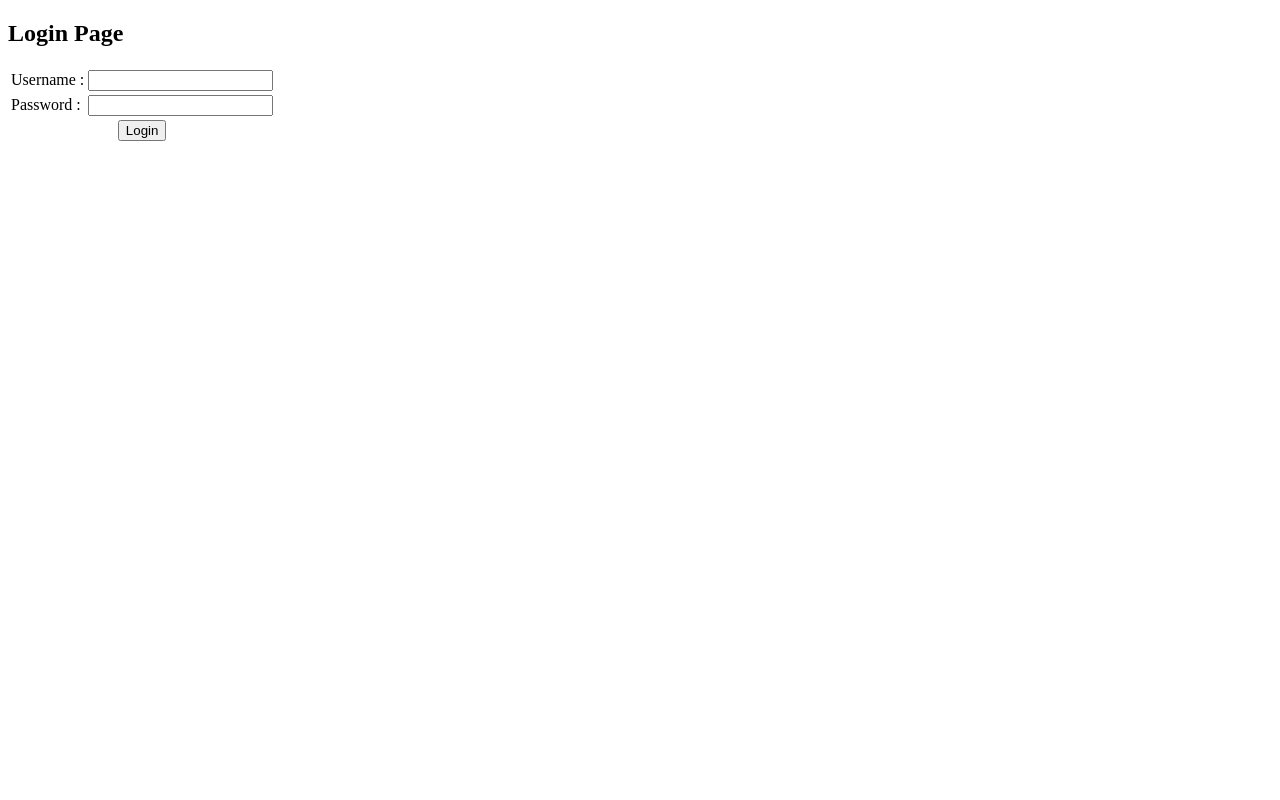
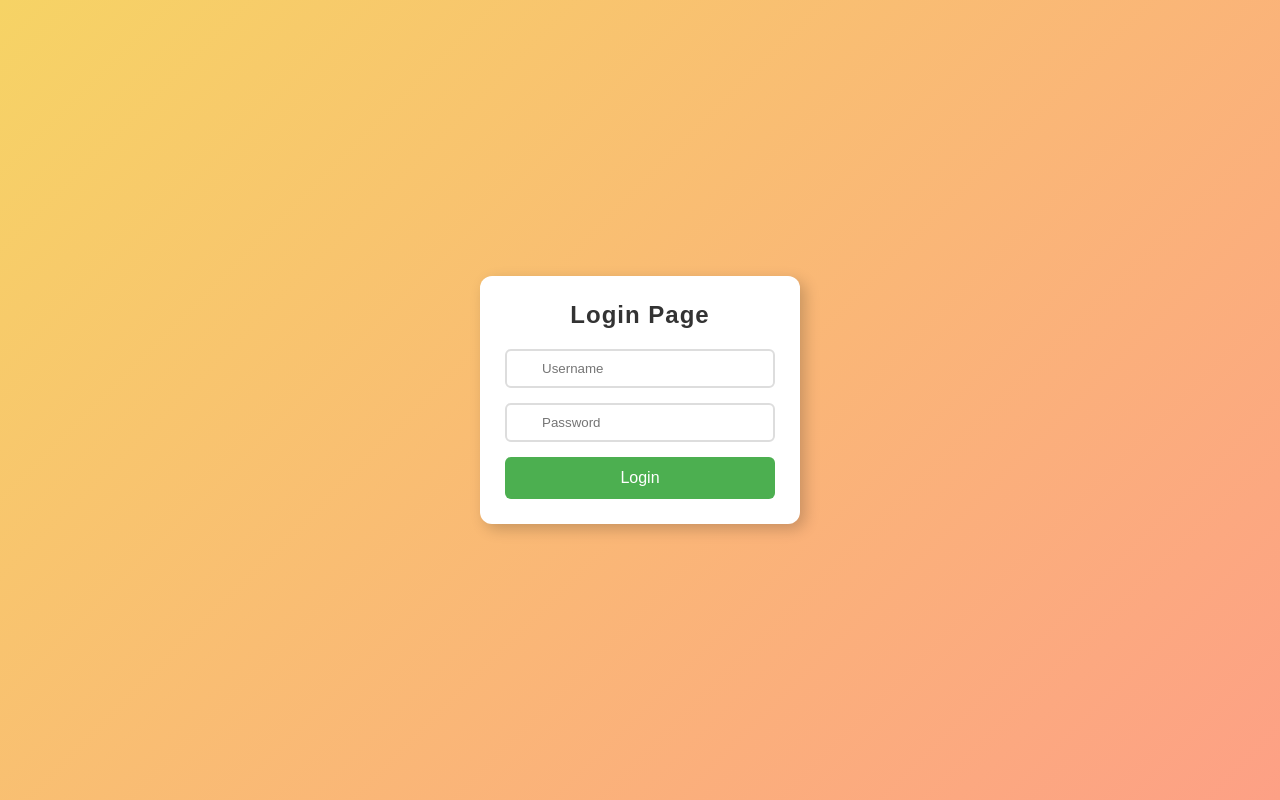
Before and after one commit to NasiHangat/Pemrograman-Web-Azis, a plain HTML site: page Login/index.html in a window 1280 px wide. Drawn offline with Linux system fonts and the light colour scheme.

Commit message:
Update index.html
penambahan CSS

```diff
--- a/Login/index.html
+++ b/Login/index.html
@@ -4,25 +4,108 @@
     <meta charset="UTF-8">
     <meta name="viewport" content="width=device-width, initial-scale=1.0">
     <title>Login Page</title>
+
+
+    <style>
+        * {
+            margin: 0;
+            padding: 0;
+            box-sizing: border-box;
+            font-family: 'Poppins', sans-serif;
+        }
+
+        body {
+            background: linear-gradient(135deg, #f6d365, #fda085);
+            display: flex;
+            justify-content: center;
+            align-items: center;
+            height: 100vh;
+        }
+
+        .login-container {
+            background: #fff;
+            padding: 25px;
+            border-radius: 12px;
+            box-shadow: 5px 5px 15px rgba(0, 0, 0, 0.2);
+            text-align: center;
+            width: 320px;
+            transition: transform 0.3s ease-in-out;
+        }
+
+        .login-container:hover {
+            transform: scale(1.02);
+        }
+
+        h2 {
+            font-weight: 700;
+            letter-spacing: 1px;
+            color: #333;
+            margin-bottom: 20px;
+        }
+
+        .input-container {
+            position: relative;
+            margin-bottom: 15px;
+        }
+
+        .input-container i {
+            position: absolute;
+            left: 10px;
+            top: 50%;
+            transform: translateY(-50%);
+            color: #999;
+        }
+
+        .input-container input {
+            width: 100%;
+            padding: 10px 10px 10px 35px;
+            border: 2px solid #ddd;
+            border-radius: 6px;
+            transition: 0.3s;
+        }
+
+        .input-container input:focus {
+            border-color: #4CAF50;
+            box-shadow: 0 0 8px rgba(76, 175, 80, 0.6);
+        }
+
+        button {
+            background-color: #4CAF50;
+            color: white;
+            border: none;
+            padding: 12px 20px;
+            border-radius: 6px;
+            cursor: pointer;
+            width: 100%;
+            font-size: 16px;
+            transition: 0.3s;
+        }
+
+        button:hover {
+            background-color: #45a049;
+        }
+
+        button:active {
+            transform: scale(0.95);
+            box-shadow: 0 2px 10px rgba(0, 0, 0, 0.2);
+        }
+
+    </style>
 </head>
 <body>
-    <h2>Login Page</h2>
-    <form action="/login" method="post">
-        <table>
-            <tr>
-                <td><label for="username">Username : </label></td>
-                <td><input type="text" id="username" name="username" required></td>
-            </tr>
-            <tr>
-                <td><label for="password">Password : </label></td>
-                <td><input type="password" id="password" name="password" required></td>
-            </tr>
-            <tr>
-                <td colspan="2" style="text-align: center;">
-                    <button type="submit">Login</button>
-                </td>
-            </tr>
-        </table>
-    </form>
+
+    <div class="login-container">
+        <h2>Login Page</h2>
+        <form action="/login" method="post">
+            <div class="input-container">
+                <input type="text" id="username" name="username" placeholder="Username" required>
+            </div>
+            <div class="input-container">
+                <input type="password" id="password" name="password" placeholder="Password" required>
+            </div>
+            <button type="submit">Login</button>
+        </form>
+    </div>
+
 </body>
 </html>
```
